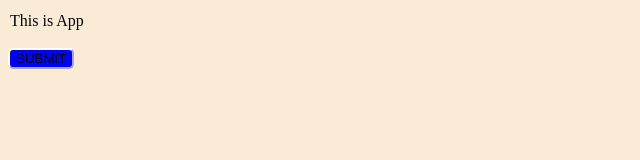
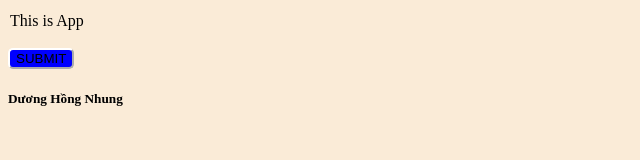
Before and after one commit to dungrs/gitbase, a plain HTML site: page index.html in a window 1280 px wide. Shown: the whole page, without its empty margins (0-640 px from the left). Drawn offline with Linux system fonts and the light colour scheme.

Commit message:
update index.html file new

```diff
--- a/index.html
+++ b/index.html
@@ -10,5 +10,6 @@
 <body>
     <p>This is App</p>
     <button>SUBMIT</button>
+    <h5>Dương Hồng Nhung</h5>
 </body>
 </html>
```
